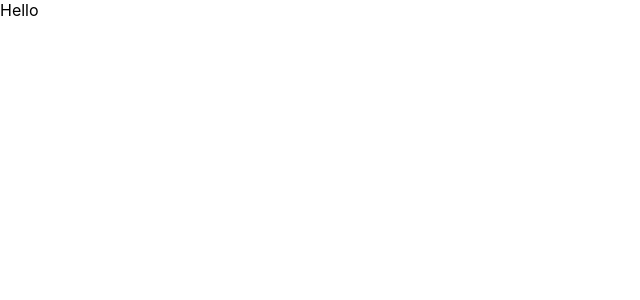
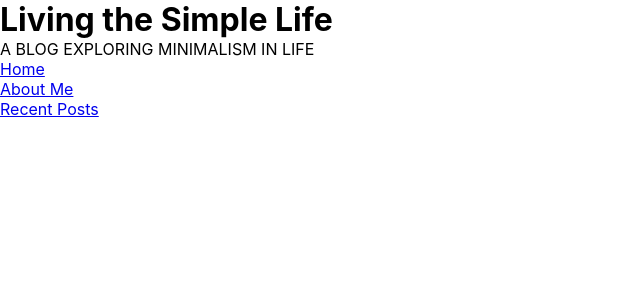
Before and after one commit to jeremydurden/simple-life-blog, a React (Create React App) app: page / in a window 1280 px wide. Shown: the top 300 px of the page, without its empty margins (0-640 px from the left). Built offline with nearby package versions, Linux system fonts and the light colour scheme.

Commit message:
Header component

```diff
--- a/src/App.css
+++ b/src/App.css
@@ -1,38 +1,5 @@
-.App {
-  text-align: center;
+* {
+  margin: 0;
+  padding: 0;
+  box-sizing: border-box;
 }
-
-.App-logo {
-  height: 40vmin;
-  pointer-events: none;
-}
-
-@media (prefers-reduced-motion: no-preference) {
-  .App-logo {
-    animation: App-logo-spin infinite 20s linear;
-  }
-}
-
-.App-header {
-  background-color: #282c34;
-  min-height: 100vh;
-  display: flex;
-  flex-direction: column;
-  align-items: center;
-  justify-content: center;
-  font-size: calc(10px + 2vmin);
-  color: white;
-}
-
-.App-link {
-  color: #61dafb;
-}
-
-@keyframes App-logo-spin {
-  from {
-    transform: rotate(0deg);
-  }
-  to {
-    transform: rotate(360deg);
-  }
-}
--- a/src/App.js
+++ b/src/App.js
@@ -1,7 +1,8 @@
 import "./App.css";
+import Header from "./components/Header";
 
 function App() {
-  return <div className="container">Hello</div>;
+  return <Header />;
 }
 
 export default App;
--- /dev/null
+++ b/src/components/Header.js
@@ -0,0 +1,28 @@
+const Header = () => {
+  return (
+    <div className="container header__container">
+      <div className="header__title--container">
+        <h1 className="header__title">Living the Simple Life</h1>
+        <p className="header__subtitle">A BLOG EXPLORING MINIMALISM IN LIFE</p>
+      </div>
+      <ul className="header__ul">
+        <li className="header__list-item">
+          <a href="#home" className="header__anchor">
+            Home
+          </a>
+        </li>
+        <li className="header__list-item">
+          <a href="#about" className="header__anchor">
+            About Me
+          </a>
+        </li>
+        <li className="header__list-item">
+          <a href="#recent" className="header__anchor">
+            Recent Posts
+          </a>
+        </li>
+      </ul>
+    </div>
+  );
+};
+export default Header;
```
Also changed, not shown: src/components/Header.css (added).
